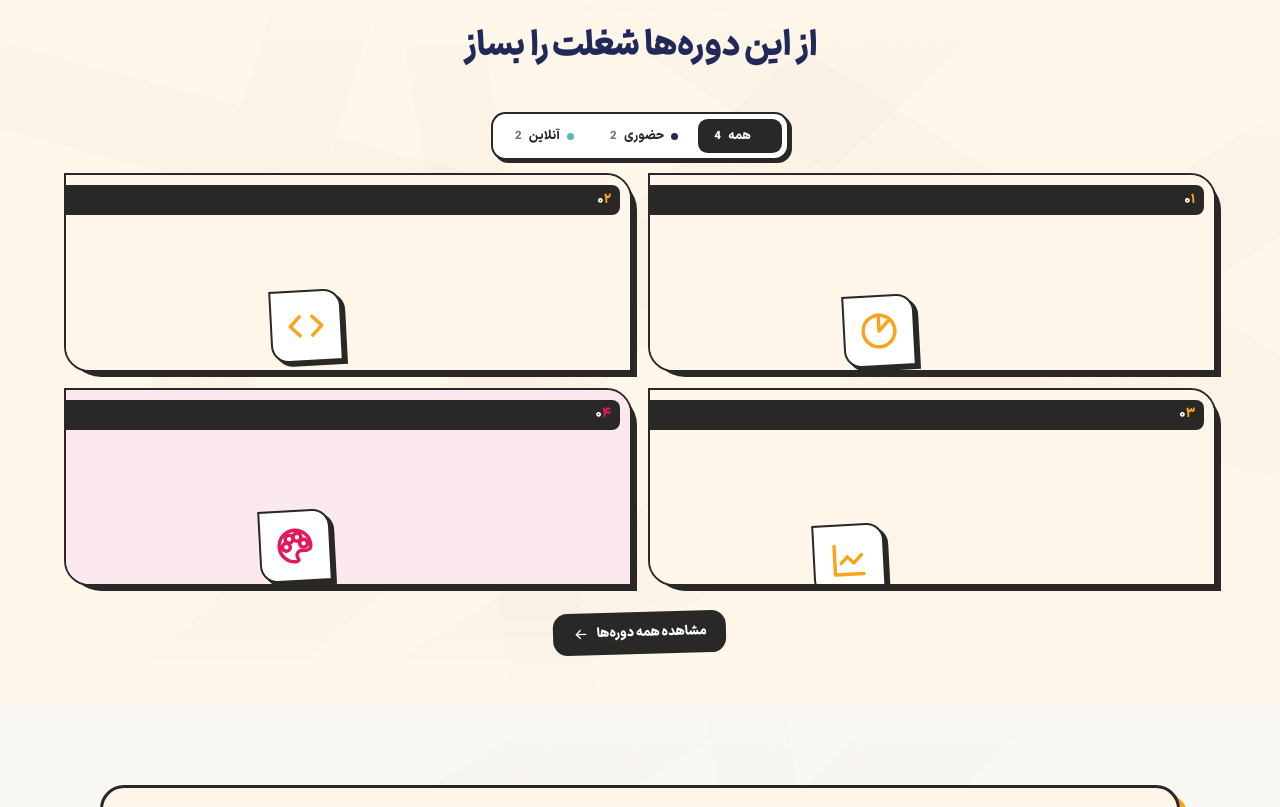
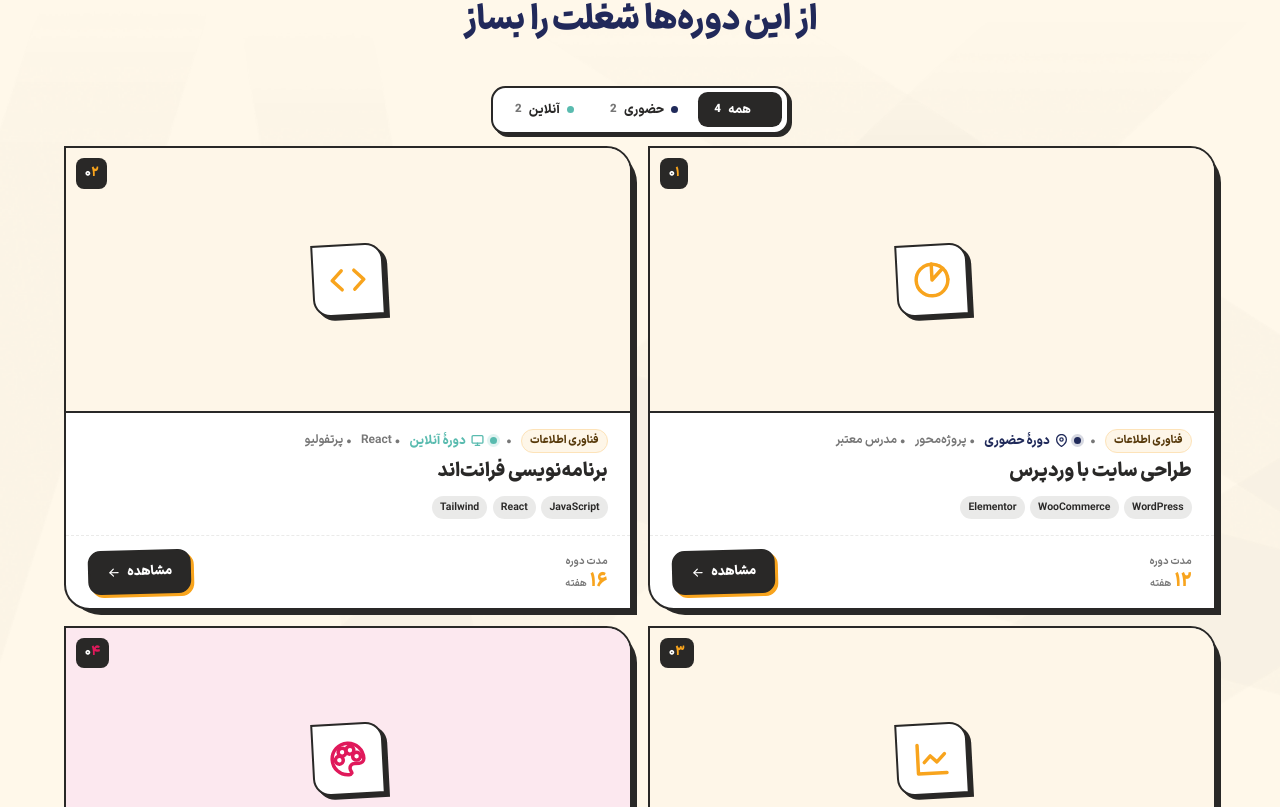
Before and after one commit to MohammadMehdiSadeghi/rokad-college, a React (Vite) app: page / in a window 1280 px wide. Shown: the part 3293-4100 px from the top of the page. Built offline with nearby package versions, Linux system fonts and the light colour scheme; the HTML template or start-up script is replaced by a standard one; a web font is replaced by a local one.

Commit message:
Revert "courses: horizontal cards on desktop, cover right content left"
This reverts commit 8aea3e39a99573a2b420603e5effb0fb838ce557.

```diff
--- a/src/index.css
+++ b/src/index.css
@@ -2567,26 +2567,6 @@ a:focus-visible, button:focus-visible {
   .v2-cover .v2-icon svg { width: 28px; height: 28px; }
 }
 
-/* دسکتاپ/لپ‌تاپ: چیدمان افقی — کاور راست، محتوا چپ */
-@media (min-width: 901px) {
-  .v2-item {
-    grid-template-columns: 42% 1fr;
-    grid-template-rows: 1fr auto;
-  }
-  .v2-cover {
-    grid-column: 1;
-    grid-row: 1 / span 2;
-    aspect-ratio: auto;
-    border-bottom: none;
-    border-left: 2px solid var(--ink);
-  }
-  .v2-cover .v2-icon { width: 68px; height: 68px; }
-  .v2-cover .v2-icon svg { width: 34px; height: 34px; }
-  .v2-cover .v2-num { left: auto; right: 10px; }
-  .v2-body { grid-column: 2; grid-row: 1; padding: 1.1rem 1.4rem; }
-  .v2-action { grid-column: 2; grid-row: 2; }
-}
-
 /* ---- Stack (shadow wrapper) ---- */
 .v2-stack { position: relative; height: 100%; }
 .v2-stack::before {
```
